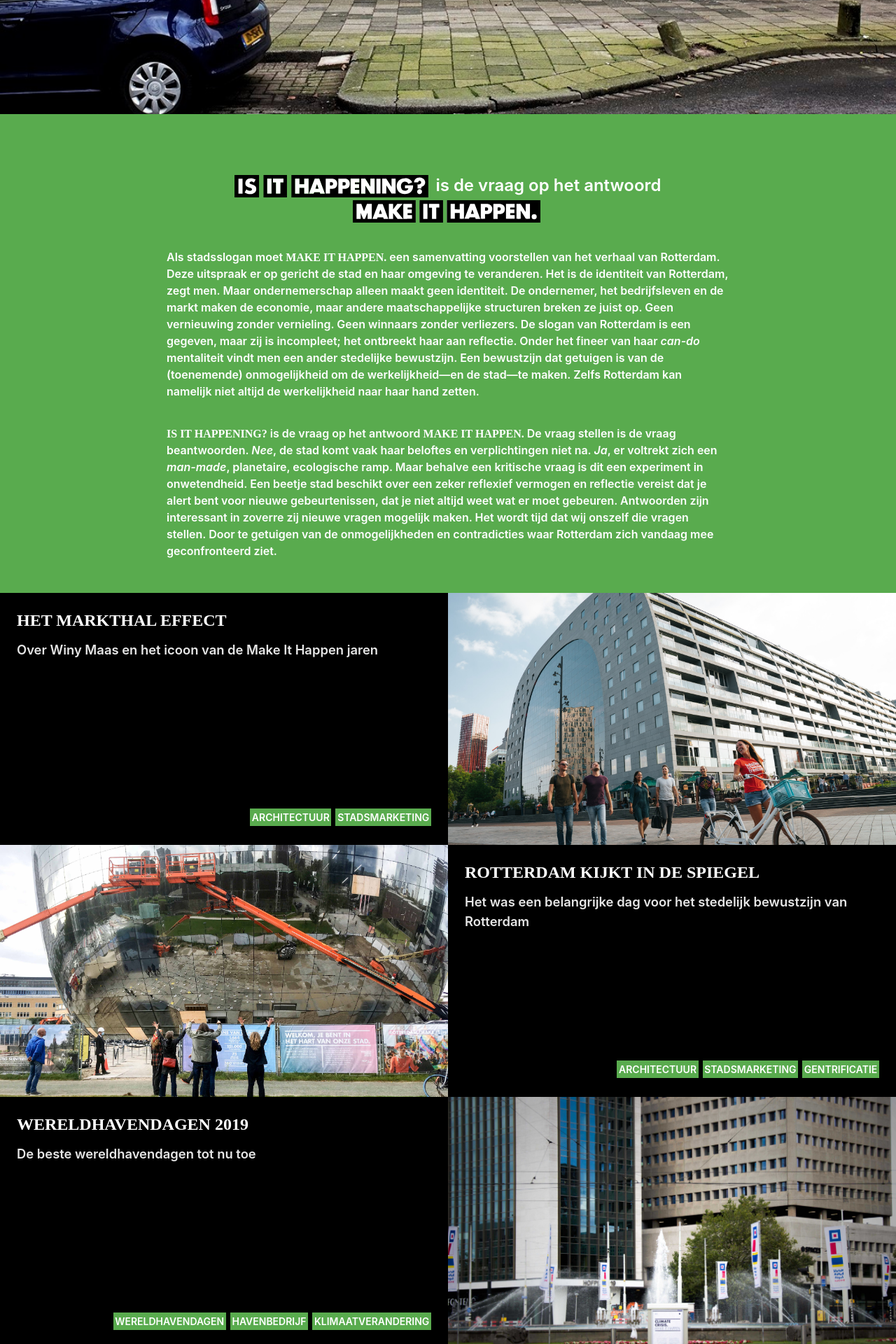
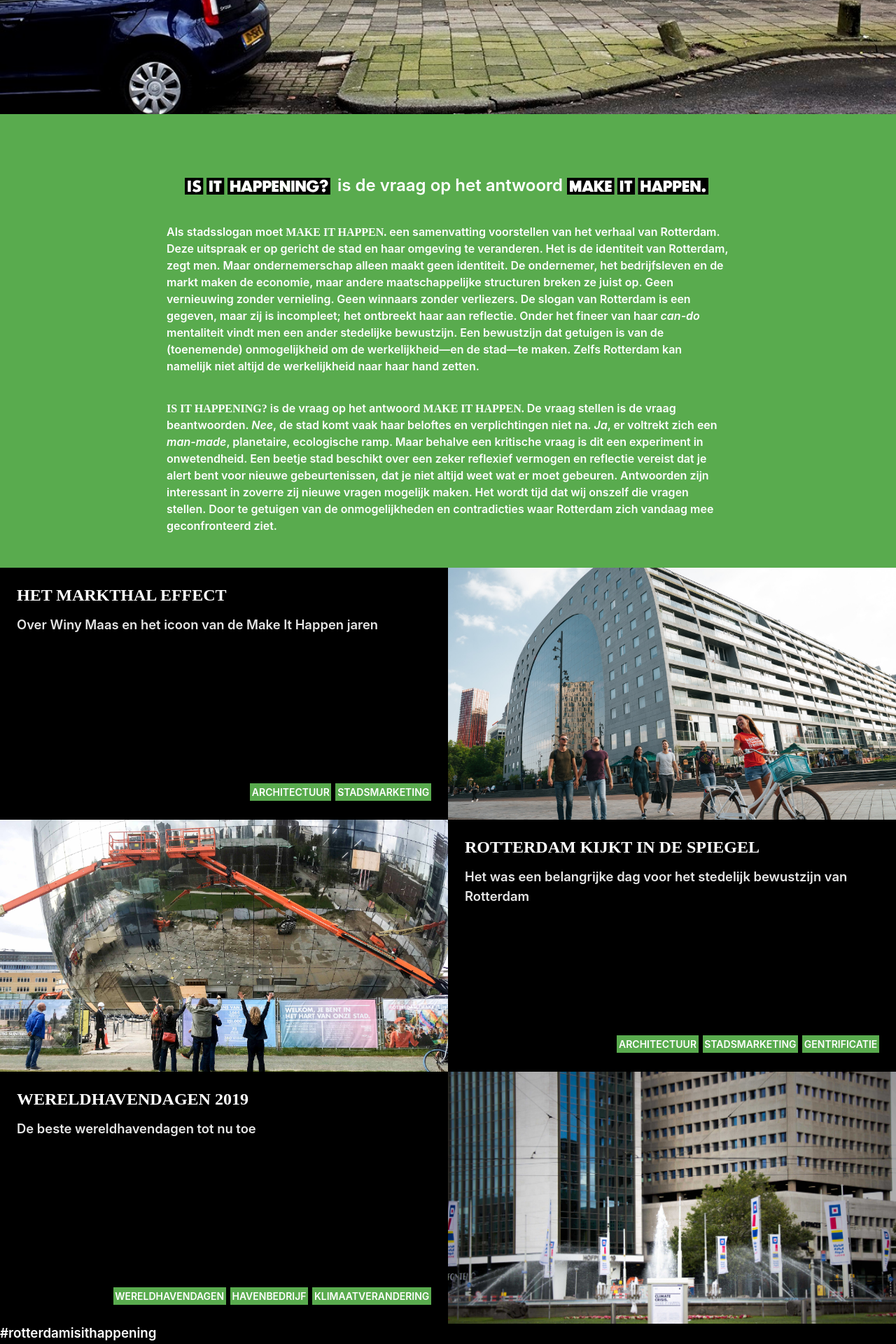
Before and after one commit to norealdirection/norealdirection.github.io, a Jekyll site: the page built from index.markdown, in a window 1280 px wide. Shown: the part 517-2437 px from the top of the page at 70% size. Built offline with Jekyll 4.4.1, drawn with Linux system fonts in a browser that asks for light colours; grey boxes are pictures that could not be loaded.

Commit message:
Update _layout.scss

```diff
--- a/_sass/minima/_layout.scss
+++ b/_sass/minima/_layout.scss
@@ -179,7 +179,7 @@
 	}
 
 	.intro img {
-		height: $futura-font-size*2;
+		height: $futura-font-size*1.5;
 		display: inline;
 		margin: 0;
 		margin-right: $spacing-unit/6;
```
